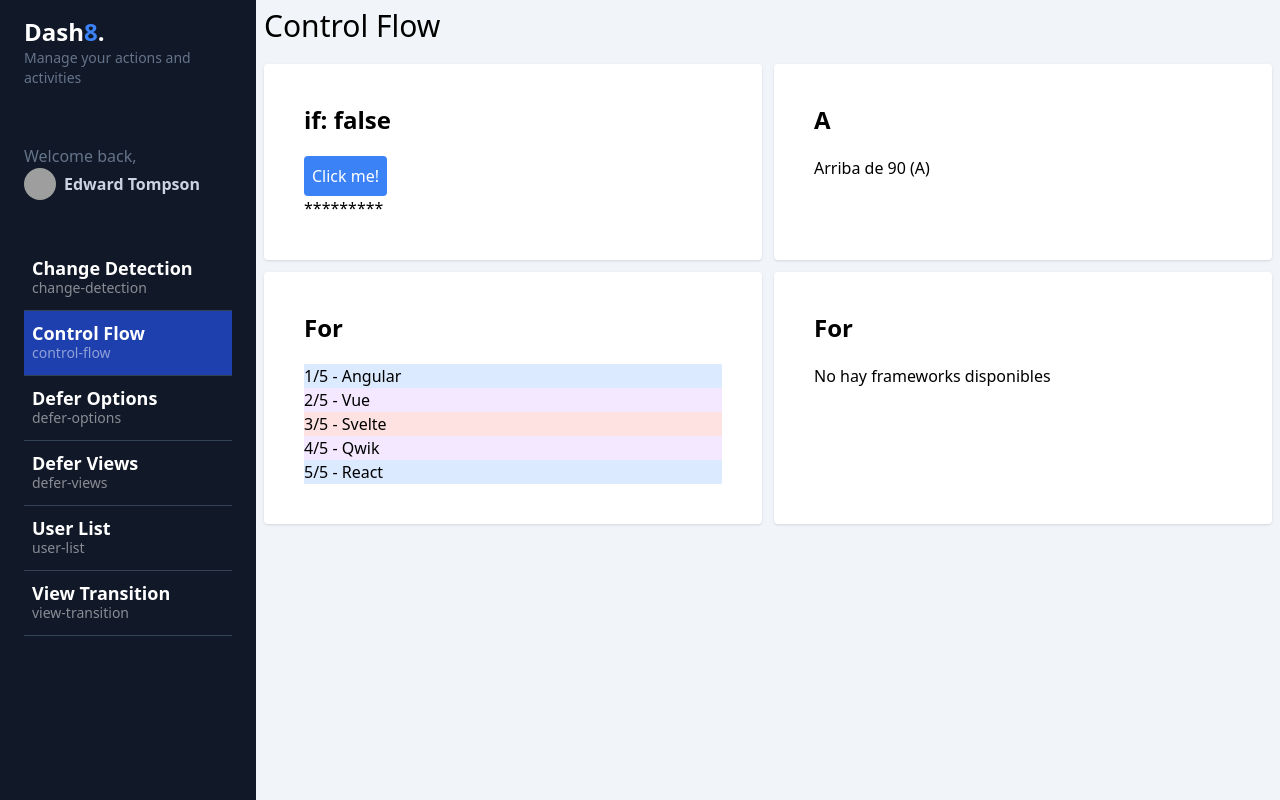
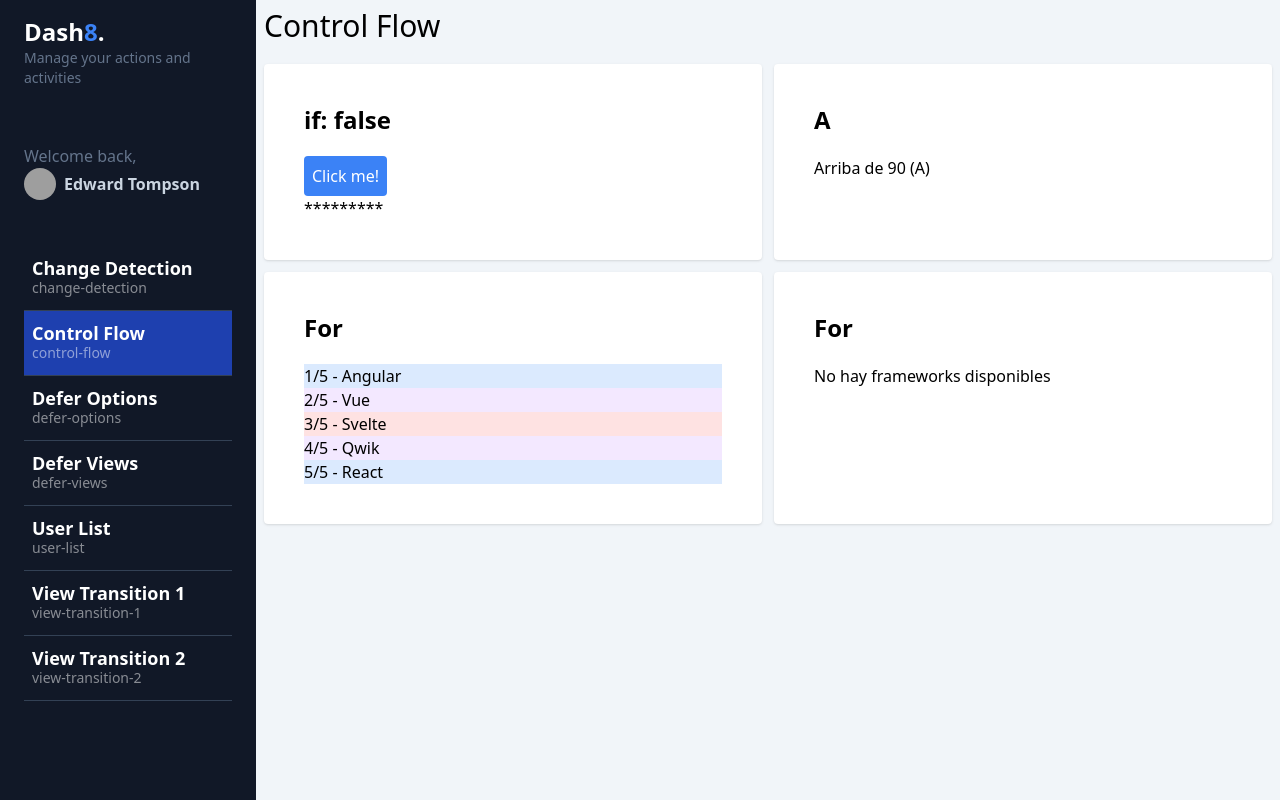
Before and after one commit to raulmoralesruiz/myDashboard, an Angular app: page /dashboard/control-flow in a window 1280 px wide. Built offline with nearby package versions, Linux system fonts and the light colour scheme; grey boxes are pictures that could not be loaded.

Commit message:
404. ViewTransitions API

```diff
--- a/src/app/app.config.ts
+++ b/src/app/app.config.ts
@@ -1,8 +1,18 @@
 import { ApplicationConfig } from '@angular/core';
-import { provideRouter } from '@angular/router';
+import { provideRouter, withViewTransitions } from '@angular/router';
 
 import { routes } from './app.routes';
 
 export const appConfig: ApplicationConfig = {
-  providers: [provideRouter(routes)]
+  providers: [
+    provideRouter(
+      routes,
+      withViewTransitions({
+        skipInitialTransition: true ,
+        // onViewTransitionCreated( transitionInfo ) {
+        //   console.log({transitionInfo});
+        // }
+      })
+    ),
+  ],
 };
--- a/src/app/app.routes.ts
+++ b/src/app/app.routes.ts
@@ -36,9 +36,14 @@
         loadComponent: () => import('./dashboard/pages/users/users.component'),
       },
       {
-        path: 'view-transition',
-        title: 'View Transition',
-        loadComponent: () => import('./dashboard/pages/view-transition/view-transition.component'),
+        path: 'view-transition-1',
+        title: 'View Transition 1',
+        loadComponent: () => import('./dashboard/pages/view-transition/view-transition1.component'),
+      },
+      {
+        path: 'view-transition-2',
+        title: 'View Transition 2',
+        loadComponent: () => import('./dashboard/pages/view-transition/view-transition2.component'),
       },
       {
         path: '',
--- a/src/app/dashboard/pages/view-transition/view-transition.component.html
+++ /dev/null
@@ -1 +0,0 @@
-<p>view-transition works!</p>
--- a/src/app/dashboard/pages/view-transition/view-transition.component.ts
+++ /dev/null
@@ -1,11 +0,0 @@
-import { Component } from '@angular/core';
-
-@Component({
-  standalone: true,
-  imports: [],
-  templateUrl: './view-transition.component.html',
-  styles: ``
-})
-export default class ViewTransitionComponent {
-
-}
--- /dev/null
+++ b/src/app/dashboard/pages/view-transition/view-transition1.component.ts
@@ -0,0 +1,25 @@
+import { Component } from '@angular/core';
+import { TitleComponent } from '@shared/title/title.component';
+
+@Component({
+  standalone: true,
+  imports: [TitleComponent],
+  template: `
+    <app-title title="View Transition 1" />
+    <section class="flex justify-start">
+      <img
+        srcset="https://picsum.photos/id/237/200/300"
+        alt="Picsum"
+        width="200"
+        height="300"
+      >
+
+      <div class="bg-blue-500 w-56 h-56">
+
+      </div>
+    </section>
+  `
+})
+export default class ViewTransitionComponent {
+
+}
--- /dev/null
+++ b/src/app/dashboard/pages/view-transition/view-transition2.component.ts
@@ -0,0 +1,25 @@
+import { Component } from '@angular/core';
+import { TitleComponent } from '@shared/title/title.component';
+
+@Component({
+  standalone: true,
+  imports: [TitleComponent],
+  template: `
+    <app-title title="View Transition 2" />
+    <section class="flex justify-start">
+      <img
+        srcset="https://picsum.photos/id/237/200/300"
+        alt="Picsum"
+        width="200"
+        height="300"
+      >
+
+      <div class="bg-blue-500 w-56 h-56">
+
+      </div>
+    </section>
+  `
+})
+export default class ViewTransitionComponent {
+
+}
```
